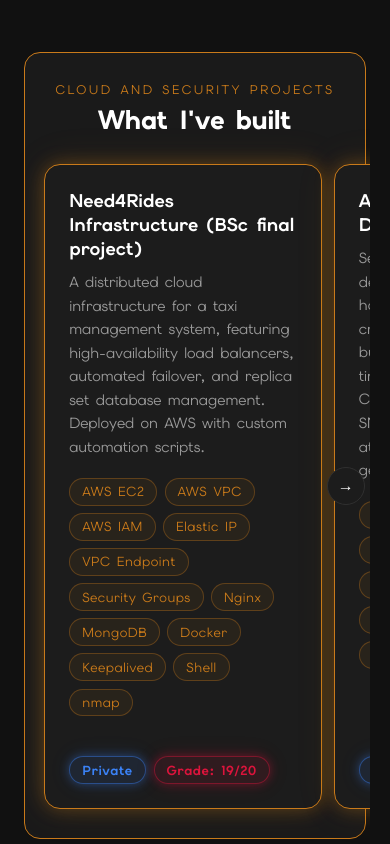
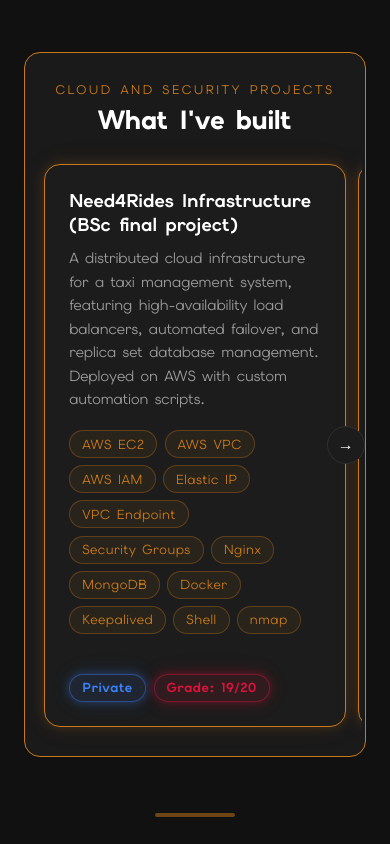
Before and after one commit to guigoldenboy/my-portfolio, a plain HTML site: page index.html in a window 390 px wide. Shown: the part 2480-3324 px from the top of the page. Drawn offline with Linux system fonts and the light colour scheme.

Commit message:
update mobile

```diff
--- a/index.html
+++ b/index.html
@@ -607,7 +607,7 @@
       display: flex;
       flex-direction: column;
       overflow: hidden;
-      box-shadow: 0 0 18px rgba(201,122,26,0.35), 0 0 40px rgba(201,122,26,0.12);
+      box-shadow: 0 0 12px rgba(201,122,26,0.22), 0 0 28px rgba(201,122,26,0.08);
     }
     .project-card::before {
       content: '';
@@ -807,8 +807,8 @@
 
       .skills-grid { gap: 0.75rem; }
       .skill-card { flex: 0 0 calc((100% - 0.75rem) / 2.2); padding: 1.2rem 1rem; }
-      .projects-grid { gap: 0.75rem; }
-      .project-card { flex: 0 0 calc(100% - 1.5rem); padding: 1.5rem; }
+      .projects-grid { gap: 0.75rem; padding: 28px 16px; margin: -28px -16px; }
+      .project-card { flex: 0 0 100%; padding: 1.5rem; }
       .skill-name { font-size: 0.97rem; }
       .skill-desc { font-size: 0.85rem; }
 
@@ -1107,7 +1107,7 @@
   <div class="aws-summary reveal" style="text-align:center; margin: 0 auto;">
     <p>
       This website is hosted entirely on <strong>AWS</strong> using a fully serverless, static architecture.
-      The files — HTML, CSS and JavaScript — are stored in an <strong>Amazon S3 bucket</strong> with Static Website Hosting enabled,
+      The files are stored in an <strong>Amazon S3 bucket</strong> with Static Website Hosting enabled,
       acting as a scalable and cost-efficient file server.
     </p>
     <p>
```
